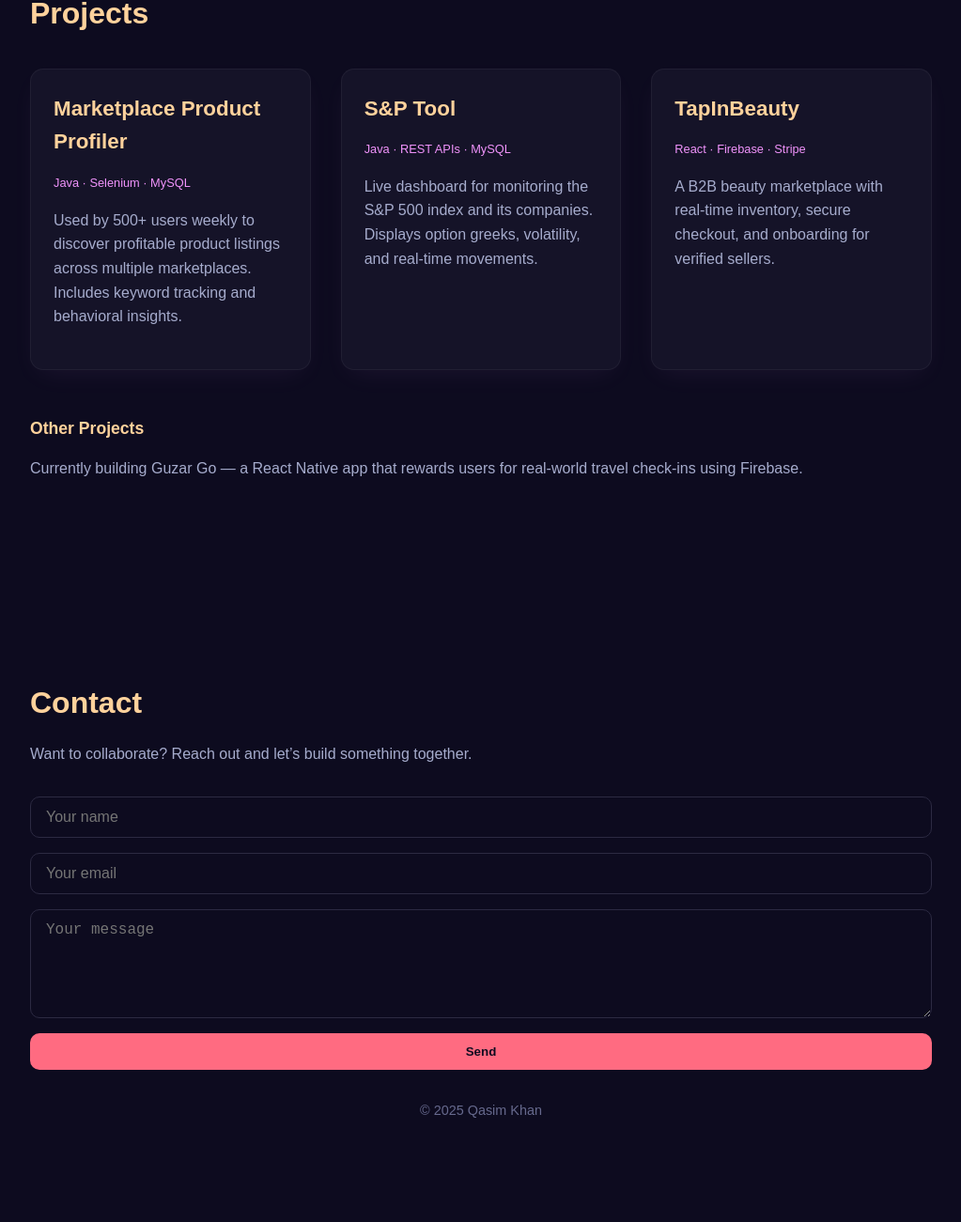
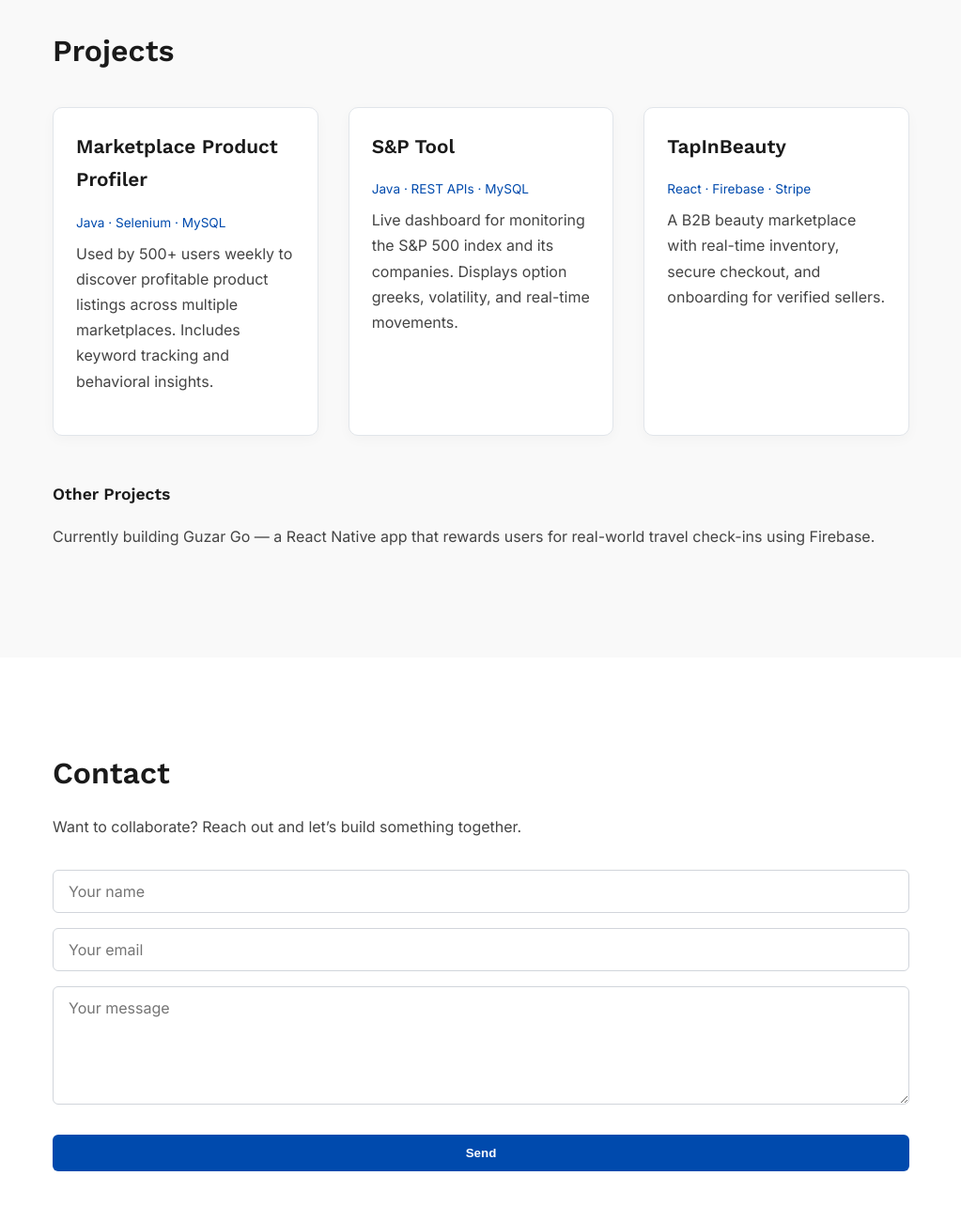
Before and after one commit to Qvsim/qvsim.github.io, a plain HTML site: page index.html in a window 1280 px wide. Shown: the part 1499-2800 px from the top of the page at 94% size, without its empty margins (128-1151 px from the left). Drawn offline with nearby package versions, Linux system fonts and the light colour scheme; a script that the page names is missing.

Commit message:
Updated style.css

```diff
--- a/style.css
+++ b/style.css
@@ -1,77 +1,79 @@
+/* ========== Base ========== */
+* {
+  margin: 0;
+  padding: 0;
+  box-sizing: border-box;
+}
+
+/* ========== Typography & Layout ========== */
 body {
-  margin: 0;
-  font-family: 'General Sans', sans-serif;
-  background: #0d0b1f;
-  color: #e0e0e0;
-  line-height: 1.6;
+  font-family: 'Inter', sans-serif;
+  background-color: #ffffff;
+  color: #1a1a1a;
+  line-height: 1.7;
   scroll-behavior: smooth;
 }
 
 h1, h2, h3, h4 {
-  font-family: 'Clash Display', sans-serif;
-  color: #ffd29c;
-  margin: 0 0 1rem;
+  font-family: 'Work Sans', sans-serif;
+  color: #1a1a1a;
+  margin-bottom: 1rem;
 }
 
-h1 {
-  font-size: 3rem;
-}
-
-h2 {
-  font-size: 2rem;
-}
-
-h3 {
-  font-size: 1.4rem;
-}
-
-h4 {
-  font-size: 1.1rem;
-}
+h1 { font-size: 2.75rem; }
+h2 { font-size: 2rem; }
+h3 { font-size: 1.3rem; }
+h4 { font-size: 1.1rem; }
 
 p {
   font-size: 1rem;
-  color: #a6accd;
+  color: #444;
   margin-bottom: 1.2rem;
 }
 
 a {
-  color: #ff6b81;
+  color: #004aad;
   text-decoration: none;
-  transition: 0.3s ease;
+  transition: 0.2s ease;
 }
+
 a:hover {
-  color: #f093fb;
+  color: #002f7a;
+}
+
+/* ========== Containers ========== */
+.container {
+  max-width: 960px;
+  margin: 0 auto;
+  padding: 0 1.5rem;
 }
 
 section {
-  padding: 6rem 2rem;
-  max-width: 960px;
-  margin: auto;
+  padding: 6rem 0;
 }
 
-/* Navbar */
+/* ========== Navigation ========== */
 .nav {
-  background: #0d0b1f;
-  padding: 1rem 2rem;
+  background: #ffffff;
+  border-bottom: 1px solid #e1e5ea;
   position: sticky;
   top: 0;
   z-index: 1000;
-  border-bottom: 1px solid rgba(255,255,255,0.05);
 }
 
 .nav-container {
   max-width: 960px;
   margin: auto;
+  padding: 1.2rem 1.5rem;
   display: flex;
   justify-content: space-between;
   align-items: center;
 }
 
 .nav-logo {
-  font-family: 'Clash Display', sans-serif;
-  font-size: 1.5rem;
-  color: #ffd29c;
+  font-weight: 600;
+  font-size: 1.2rem;
+  color: #004aad;
 }
 
 nav a {
@@ -80,46 +82,49 @@ nav a {
   font-size: 0.95rem;
 }
 
-/* Hero Section */
+/* ========== Hero Section ========== */
 .hero {
+  background-color: #ffffff;
   text-align: center;
-  padding: 8rem 2rem 6rem;
+  padding-top: 8rem;
 }
 
 .tag {
-  color: #f093fb;
+  color: #004aad;
   text-transform: uppercase;
   font-size: 0.85rem;
-  letter-spacing: 2px;
+  letter-spacing: 1.5px;
+  margin-bottom: 1rem;
 }
 
 .intro {
-  color: #a6accd;
   max-width: 600px;
   margin: 1.5rem auto 2rem;
+  color: #555;
 }
 
-/* Button */
+/* ========== Button ========== */
 .btn {
-  background: rgba(255,255,255,0.08);
-  color: #ffd29c;
+  display: inline-block;
+  background: #004aad;
+  color: #fff;
   padding: 0.75rem 1.5rem;
-  border: 1px solid #ffd29c;
-  border-radius: 10px;
-  font-weight: bold;
-  transition: 0.3s ease;
-  display: inline-block;
-  backdrop-filter: blur(8px);
+  border: none;
+  border-radius: 6px;
+  font-weight: 600;
   cursor: pointer;
+  transition: background 0.3s ease;
 }
 
 .btn:hover {
-  background: rgba(255,255,255,0.15);
-  color: #f093fb;
-  border-color: #f093fb;
+  background: #002f7a;
 }
 
-/* Skills Tags */
+.btn.submit {
+  margin-top: 1rem;
+}
+
+/* ========== Skills ========== */
 .skills {
   display: flex;
   flex-wrap: wrap;
@@ -128,22 +133,21 @@ nav a {
 }
 
 .skills span {
-  background: #1b1a2e;
-  color: #ffd29c;
+  background: #f0f4f8;
+  color: #004aad;
   padding: 0.4rem 0.8rem;
   border-radius: 20px;
   font-size: 0.85rem;
 }
 
-/* Worked With Section */
+/* ========== Worked With Section ========== */
 .worked-with {
   margin-top: 3rem;
 }
 
 .worked-with h3 {
-  font-size: 1.2rem;
-  margin-bottom: 1.2rem;
-  color: #ffd29c;
+  margin-bottom: 1rem;
+  color: #1a1a1a;
 }
 
 .companies {
@@ -158,27 +162,30 @@ nav a {
   flex-direction: column;
   align-items: center;
   text-align: center;
-  gap: 0.5rem;
+  gap: 0.4rem;
 }
 
 .company img {
   width: 60px;
   height: auto;
-  filter: brightness(0) invert(1);
   opacity: 0.9;
   transition: transform 0.3s ease;
 }
 
 .company img:hover {
-  transform: scale(1.1);
+  transform: scale(1.05);
 }
 
 .company span {
   font-size: 0.85rem;
-  color: #a6accd;
+  color: #555;
 }
 
-/* Projects */
+/* ========== Projects Section ========== */
+.section.light {
+  background: #f9f9f9;
+}
+
 .projects {
   display: grid;
   gap: 2rem;
@@ -186,32 +193,29 @@ nav a {
 }
 
 .project-card {
-  background: #151328;
+  background: #ffffff;
+  border: 1px solid #e1e5ea;
   padding: 1.5rem;
-  border-radius: 14px;
-  border: 1px solid rgba(255,255,255,0.05);
-  box-shadow: 0 10px 30px -10px rgba(240,147,251, 0.08);
-  transition: all 0.3s ease;
+  border-radius: 10px;
+  box-shadow: 0 4px 14px rgba(0,0,0,0.03);
+  transition: transform 0.2s ease;
 }
 
 .project-card:hover {
-  transform: translateY(-6px);
-  box-shadow: 0 20px 40px -10px rgba(240,147,251, 0.15);
+  transform: translateY(-5px);
 }
 
 .stack {
-  font-size: 0.8rem;
-  color: #f093fb;
+  font-size: 0.85rem;
+  color: #004aad;
   margin-bottom: 0.5rem;
 }
 
-/* More Projects */
 .more-projects {
   margin-top: 3rem;
-  color: #a6accd;
 }
 
-/* Contact Form */
+/* ========== Contact ========== */
 .contact-form {
   display: flex;
   flex-direction: column;
@@ -221,39 +225,27 @@ nav a {
 
 .contact-form input,
 .contact-form textarea {
-  background: #0d0b1f;
-  border: 1px solid #2c2a42;
   padding: 0.75rem 1rem;
-  border-radius: 10px;
+  border: 1px solid #d1d5db;
+  border-radius: 6px;
   font-size: 1rem;
-  color: #fff;
+  font-family: 'Inter', sans-serif;
 }
 
 .contact-form input:focus,
 .contact-form textarea:focus {
-  border-color: #f093fb;
   outline: none;
+  border-color: #004aad;
 }
 
-.btn.submit {
-  background: #ff6b81;
-  border: none;
-  color: #0d0b1f;
+.footer {
+  margin-top: 3rem;
+  text-align: center;
+  font-size: 0.9rem;
+  color: #999;
 }
 
-.btn.submit:hover {
-  background: #f093fb;
-}
-
-/* Footer */
-.footer {
-  margin-top: 2rem;
-  text-align: center;
-  font-size: 0.9rem;
-  color: #66698d;
-}
-
-/* Responsive Grid */
+/* ========== Responsive ========== */
 @media (min-width: 768px) {
   .projects {
     grid-template-columns: 1fr 1fr;
```
